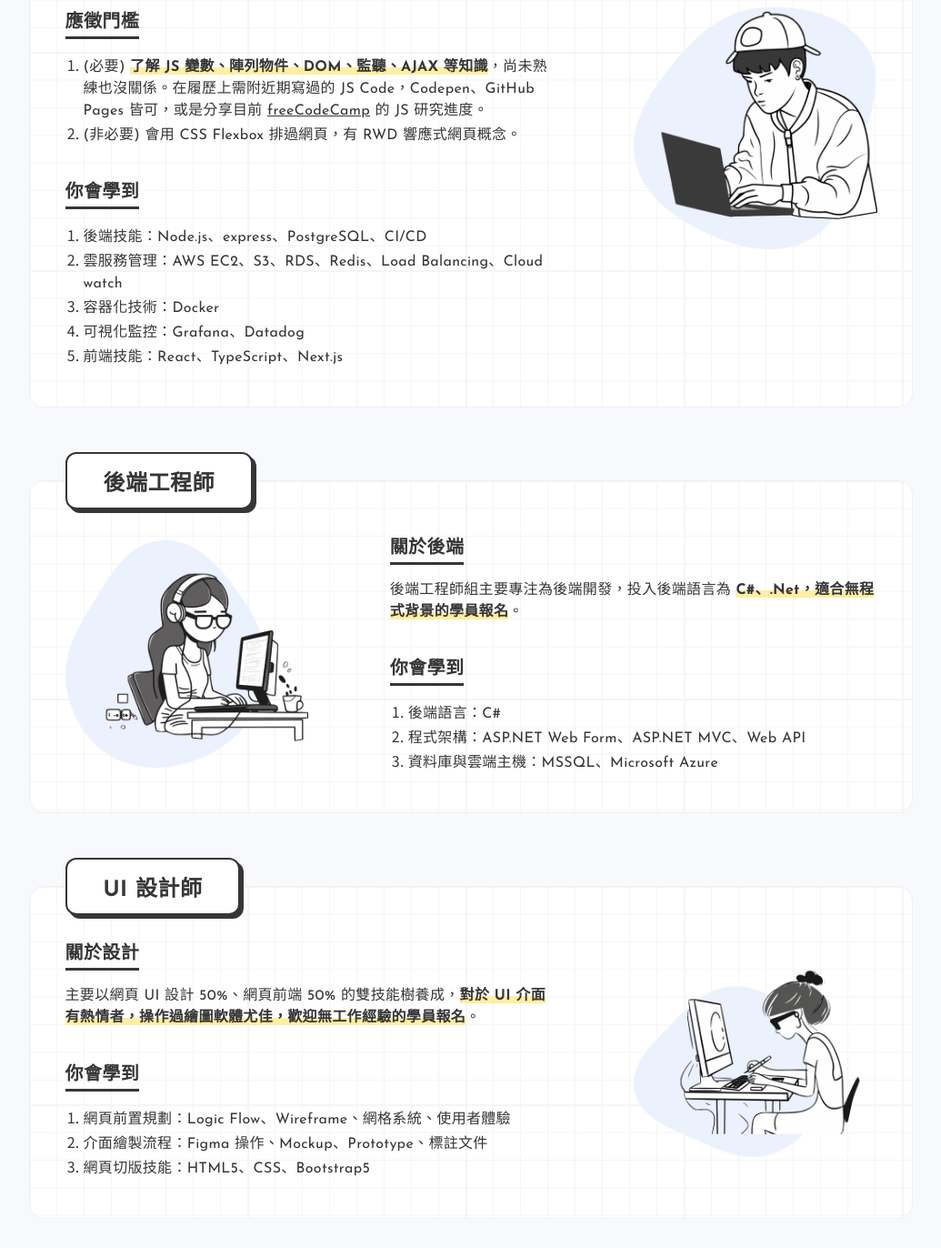
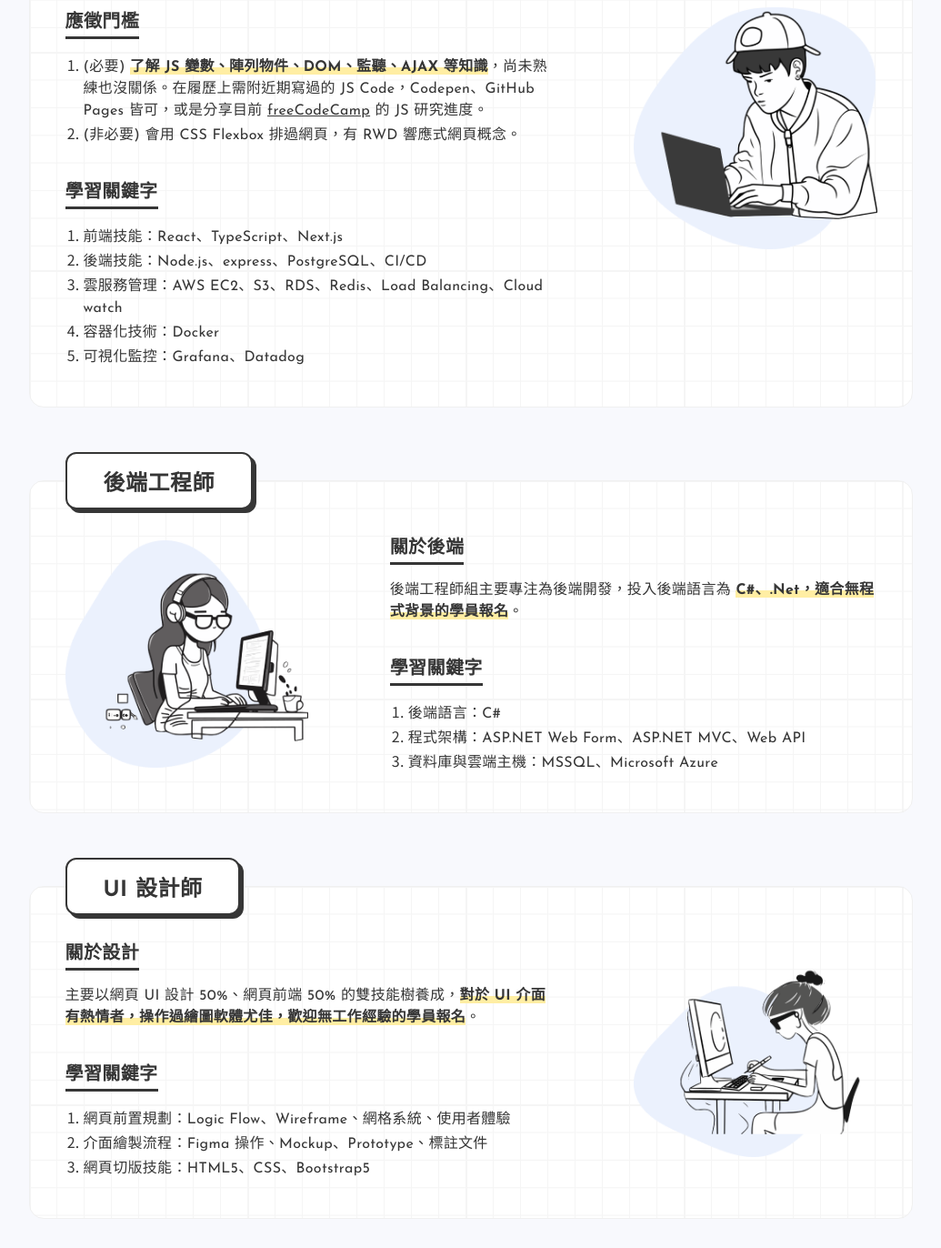
Before and after one commit to hexschool/rocket_landingpage, a website: page index.html in a window 1280 px wide. Shown: the part 2688-4060 px from the top of the page at 91% size, without its empty margins (122-1157 px from the left). Drawn offline with nearby package versions, Linux system fonts and the light colour scheme.

Commit message:
update/ adjust the order of the JS team’s training keywords

```diff
--- a/index.html
+++ b/index.html
@@ -276,8 +276,9 @@
                     </ol>
                   </div>
                   <div class="card_content_content">
-                    <h4>你會學到</h4>
+                    <h4>學習關鍵字</h4>
                     <ol>
+                      <li>前端技能：React、TypeScript、Next.js</li>
                       <li>後端技能：Node.js、express、PostgreSQL、CI/CD</li>
                       <li>
                         雲服務管理：AWS EC2、S3、RDS、Redis、Load
@@ -285,7 +286,6 @@
                       </li>
                       <li>容器化技術：Docker</li>
                       <li>可視化監控：Grafana、Datadog</li>
-                      <li>前端技能：React、TypeScript、Next.js</li>
                     </ol>
                   </div>
                 </div>
@@ -319,7 +319,7 @@
                     </p>
                   </div>
                   <div class="card_content_content">
-                    <h4>你會學到</h4>
+                    <h4>學習關鍵字</h4>
                     <ol>
                       <li>後端語言：C#</li>
                       <li>程式架構：ASP.NET Web Form、ASP.NET MVC、Web API</li>
@@ -346,7 +346,7 @@
                     </p>
                   </div>
                   <div class="card_content_content">
-                    <h4>你會學到</h4>
+                    <h4>學習關鍵字</h4>
                     <ol>
                       <li>
                         網頁前置規劃：Logic
```
